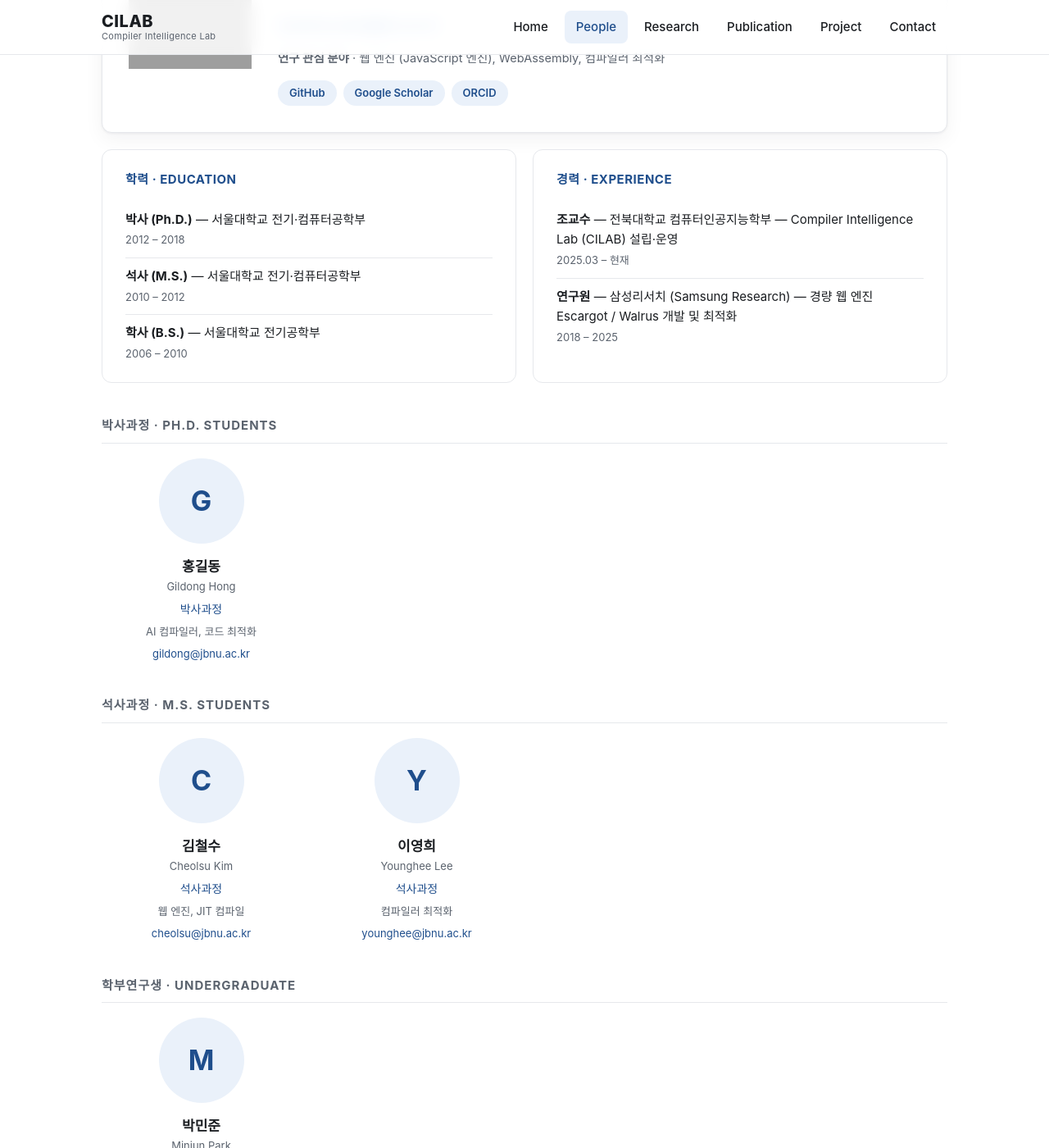
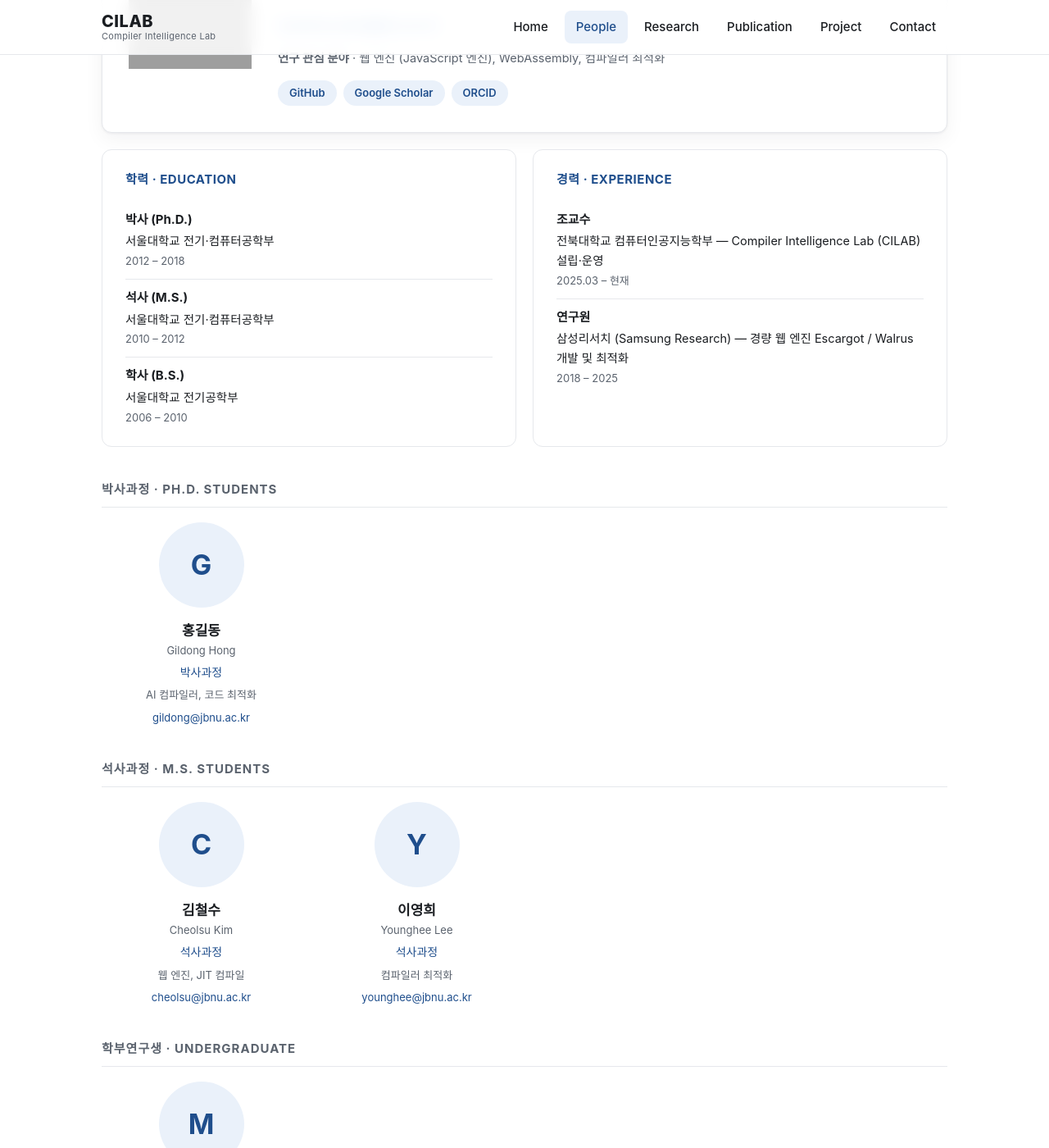
Before and after one commit to JBNU-CILAB/JBNU-CILAB.github.io, a Jekyll site: the page built from people.html, in a window 1280 px wide and 1400 px high, scrolled down 565 px. Shown: the whole window at 82% size. Built offline with Jekyll 4.4.1, drawn with Linux system fonts in a browser that asks for light colours; some web fonts are replaced; grey boxes are pictures that could not be loaded.

Commit message:
Improve readability of education/career lists: put affiliation on its own line

```diff
--- a/assets/css/style.css
+++ b/assets/css/style.css
@@ -190,7 +190,8 @@ h2.section-title { font-size: 26px; margin: 0 0 28px; letter-spacing: -.3px; }
   display: flex; flex-direction: column; gap: 2px;
 }
 .pi-block li:last-child { border-bottom: none; padding-bottom: 0; }
-.pi-block .d-main { font-size: 15px; word-break: keep-all; }
+.pi-block .d-title { font-size: 15px; font-weight: 700; }
+.pi-block .d-org { font-size: 14.5px; word-break: keep-all; }
 .pi-block .d-period { font-size: 13px; color: var(--text-muted); }
 
 /* ── Publications ─────────────────────────────── */
--- a/people.html
+++ b/people.html
@@ -49,7 +49,8 @@ permalink: /people/
         <ul>
           {% for e in site.data.professor.education %}
           <li>
-            <span class="d-main"><strong>{{ e.degree }}</strong> — {{ e.detail }}</span>
+            <span class="d-title">{{ e.degree }}</span>
+            <span class="d-org">{{ e.detail }}</span>
             <span class="d-period">{{ e.period }}</span>
           </li>
           {% endfor %}
@@ -60,7 +61,8 @@ permalink: /people/
         <ul>
           {% for c in site.data.professor.career %}
           <li>
-            <span class="d-main"><strong>{{ c.position }}</strong> — {{ c.org }}</span>
+            <span class="d-title">{{ c.position }}</span>
+            <span class="d-org">{{ c.org }}</span>
             <span class="d-period">{{ c.period }}</span>
           </li>
           {% endfor %}
```
